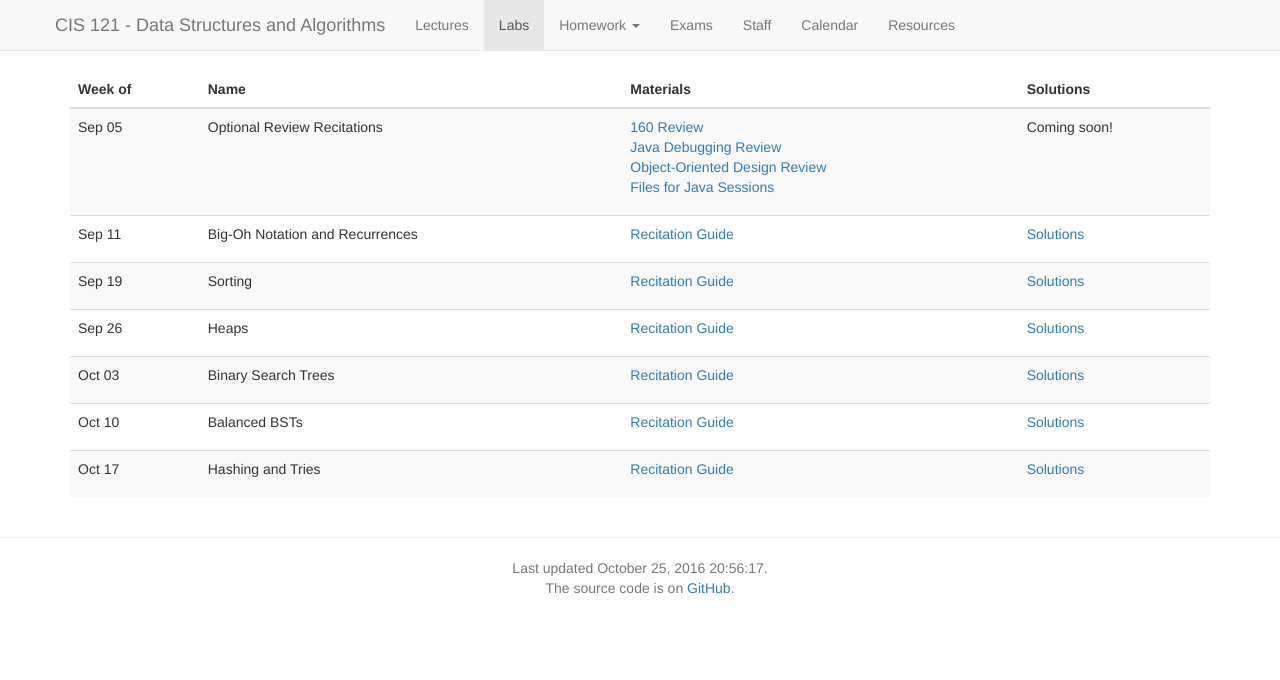
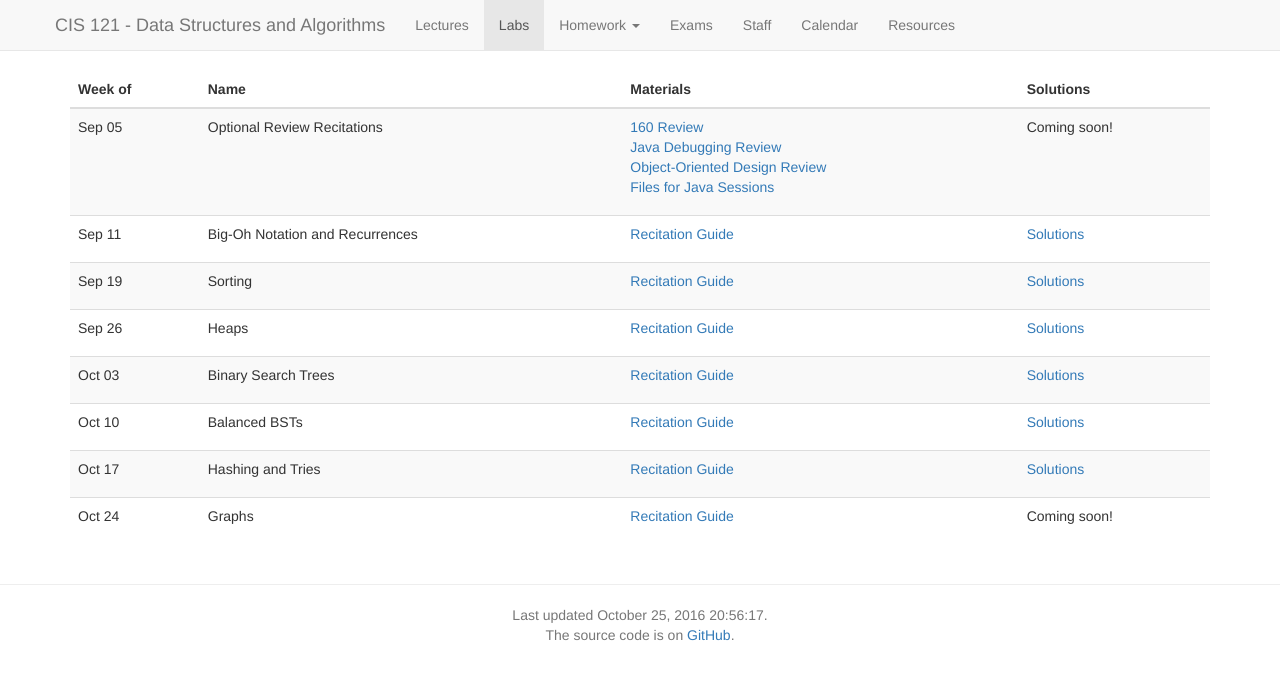
Before and after one commit to vikramkh/course-website-16fa, a Jekyll site: the page built from labs.md, in a window 1280 px wide. Shown: the top 680 px of the page. Built offline with Jekyll 4.4.1, drawn with Linux system fonts in a browser that asks for light colours; nearby versions of some CDN libraries.

Commit message:
Add graphs lab

```diff
--- a/_data/labs.yaml
+++ b/_data/labs.yaml
@@ -46,3 +46,8 @@
     - name: Recitation Guide
       link: content/labs/hashing_and_tries/hashing_and_tries.pdf
   solutions: protected_content/labs/hashing_and_tries/hashing_and_tries_sols.pdf
+- date: 2016-10-24
+  name: Graphs
+  problems:
+    - name: Recitation Guide
+      link: content/labs/graphs/graphs.pdf
```
